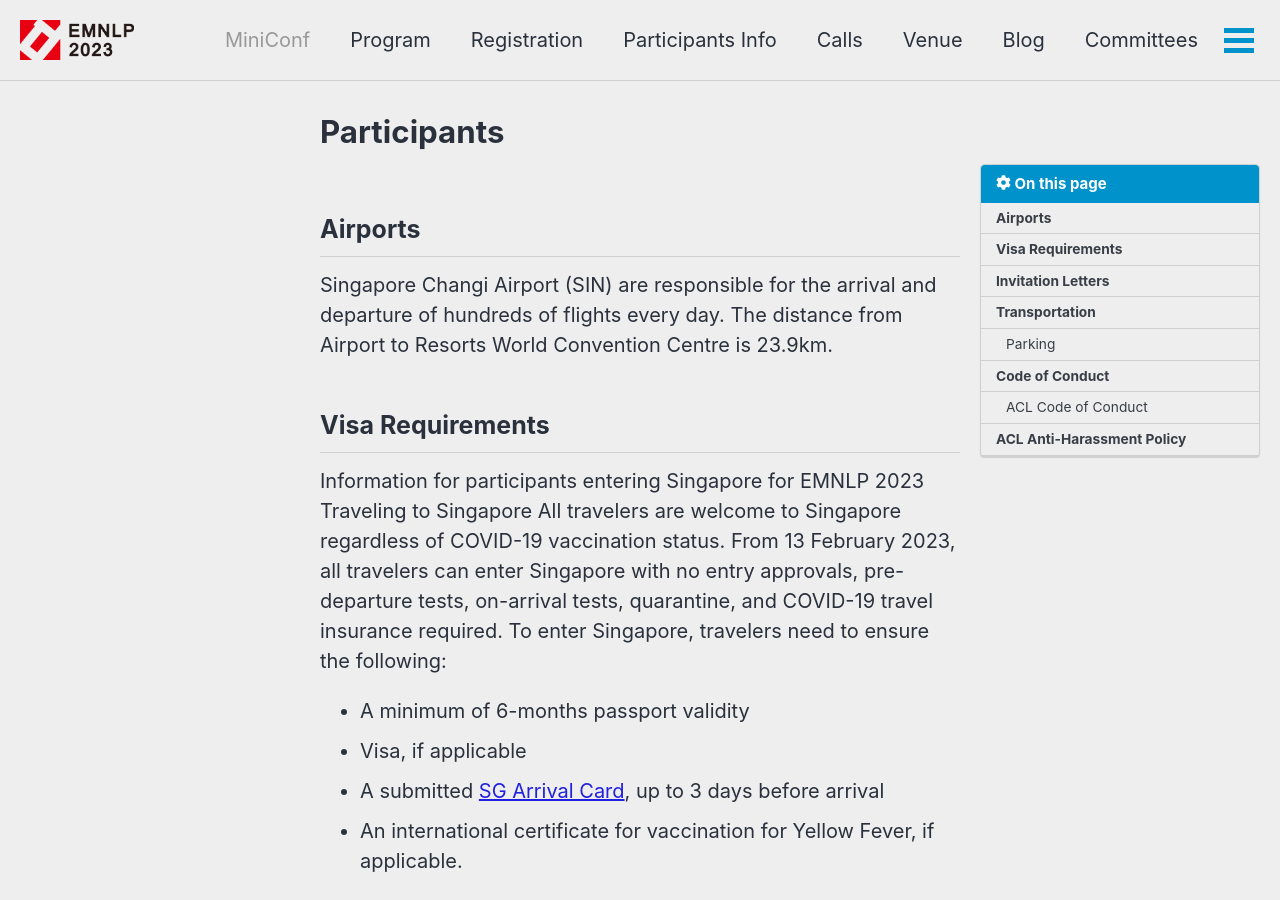
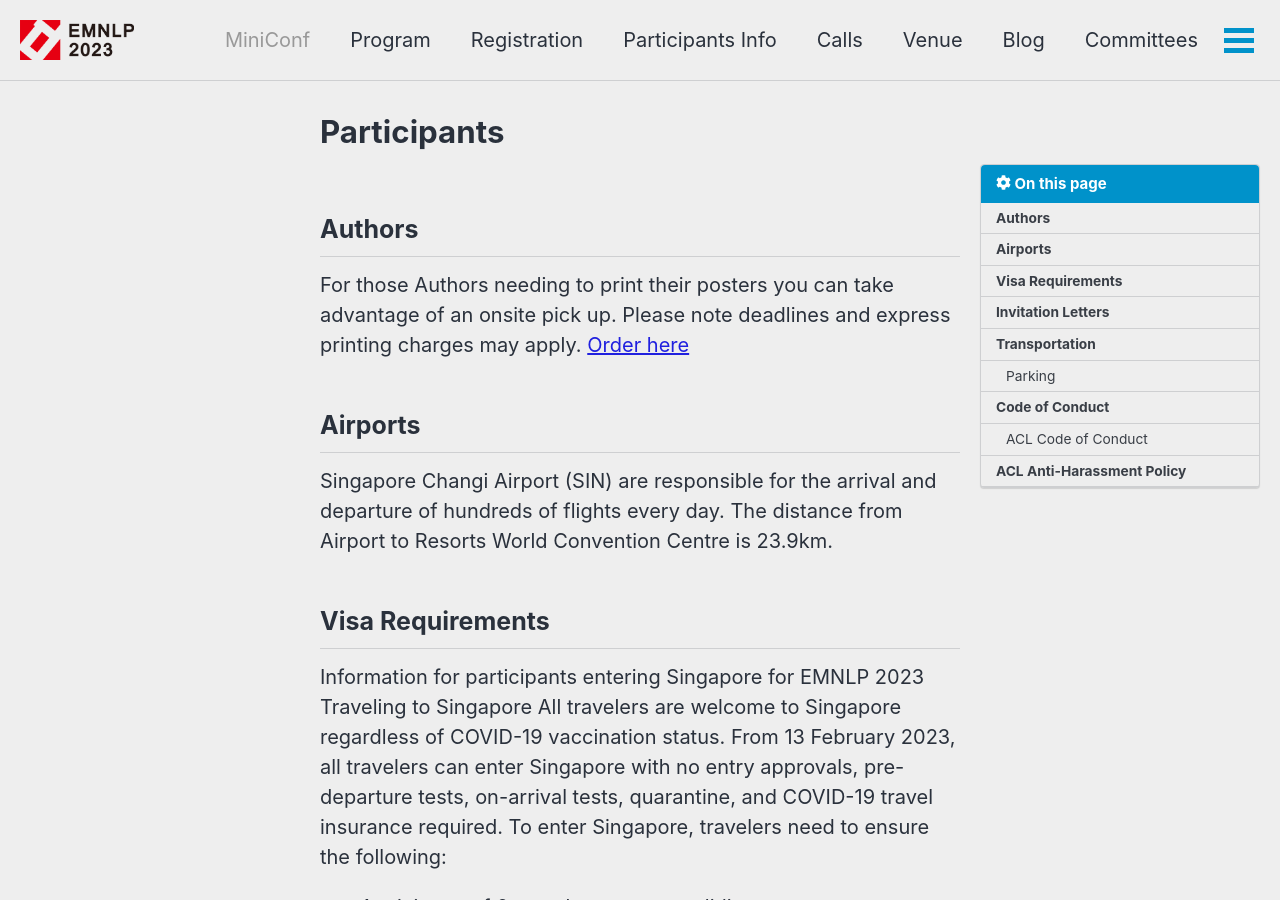
Before and after one commit to acl-org/emnlp-2023, a Jekyll site: the page built from _pages/participants.md, in a window 1280 px wide and 900 px high. Built offline with Jekyll 4.4.1, drawn with Linux system fonts in a browser that asks for light colours; cached includes are drawn as plain includes; nearby versions of some CDN libraries.

Commit message:
Update participants.md

```diff
--- a/_pages/participants.md
+++ b/_pages/participants.md
@@ -10,7 +10,9 @@ sidebar:
 ---
 
 
+## Authors
 
+For those Authors needing to print their posters you can take advantage of an onsite pick up. Please note deadlines and express printing charges may apply. [Order here](https://www.cma.sg/event/emnlp23/)
 
 ## Airports
 
```
